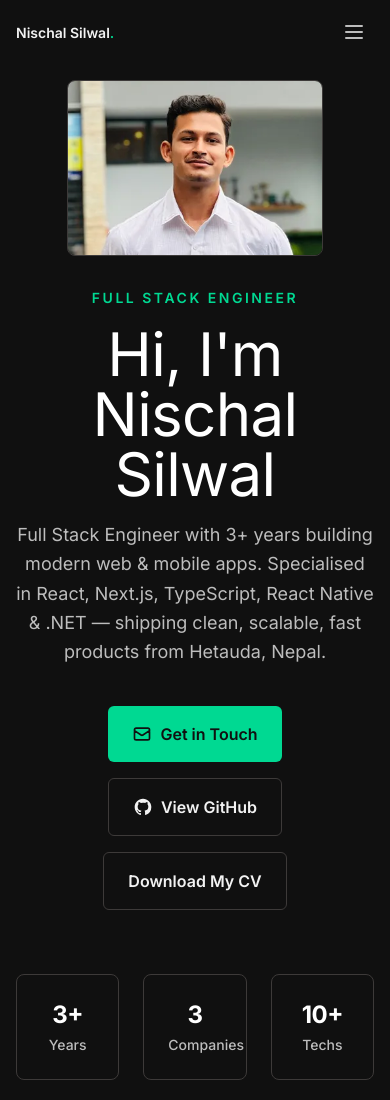
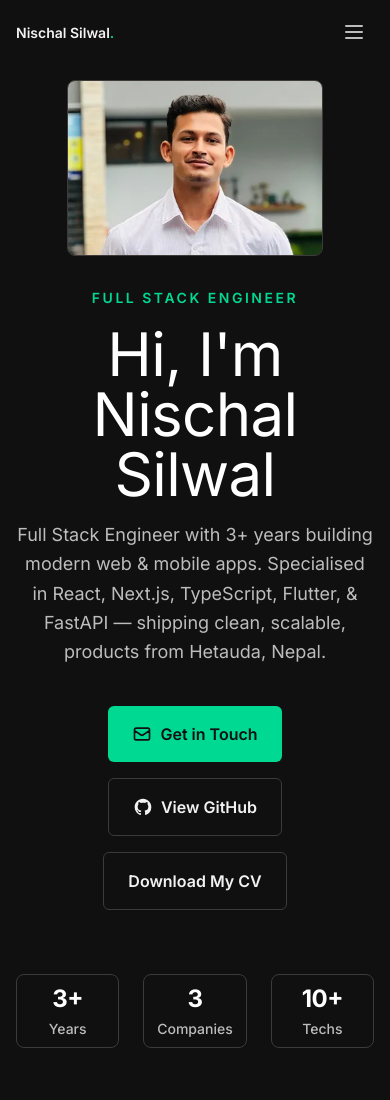
Before and after one commit to NischalSilwal/react-portfolio, an Astro site: page / in a window 390 px wide. Shown: the top 1100 px of the page. Built offline with nearby package versions, Linux system fonts and the light colour scheme; Astro itself is replaced by a stand-in of ours.

Commit message:
refact/update-cv: improve hero stat card responsiveness and updated cv

```diff
--- a/src/components/sections/Hero.tsx
+++ b/src/components/sections/Hero.tsx
@@ -121,11 +121,11 @@ interface StatCardProps {
 
 function StatCard({ value, label }: StatCardProps) {
   return (
-    <div className="p-6 rounded-md bg-canvas border border-hairline transition-colors duration-300 hover:border-body/30">
+    <div className="p-2 sm:p-6 rounded-md bg-canvas border border-hairline transition-colors duration-300 hover:border-body/30">
       <div className="text-display-md text-ink-strong mb-1">
         {value}
       </div>
-      <div className="text-body-sm text-body font-medium">
+      <div className="text-body-sm text-body font-medium break-words">
         {label}
       </div>
     </div>
--- a/src/data/portfolio.ts
+++ b/src/data/portfolio.ts
@@ -4,7 +4,7 @@ export const personalInfo: PersonalInfo = {
   name: 'Nischal',
   surname: 'Silwal',
   title: 'Full Stack Engineer',
-  description: `Full Stack Engineer with 3+ years building modern web & mobile apps. Specialised in React, Next.js, TypeScript, React Native & .NET — shipping clean, scalable, fast products from Hetauda, Nepal.`,
+  description: `Full Stack Engineer with 3+ years building modern web & mobile apps. Specialised in React, Next.js, TypeScript, Flutter, & FastAPI — shipping clean, scalable, products from Hetauda, Nepal.`,
   avatar: '/og-image.webp',
   email: 'nischalsilwalhtd@gmail.com',
   github: 'https://github.com/NischalSilwal',
--- a/src/layouts/Layout.astro
+++ b/src/layouts/Layout.astro
@@ -7,10 +7,10 @@
     <meta name="viewport" content="width=device-width, initial-scale=1.0" />
 
     <!-- Primary Meta Tags -->
-    <title>Nischal Silwal | Full Stack Engineer | React & .NET</title>
-    <meta name="title" content="Nischal Silwal | Full Stack Engineer | React & .NET" />
+    <title>Nischal Silwal | Full Stack Engineer | Next.js & FastAPI</title>
+    <meta name="title" content="Nischal Silwal | Full Stack Engineer | Next.js & FastAPI" />
     <meta name="description" content="Nischal Silwal is a Full Stack Engineer from Nepal specializing in React, Next.js, and .NET. Building scalable web and mobile apps with 3+ years of experience." />
-    <meta name="keywords" content="Nischal Silwal, nischalsilwal, nischal siwal, NischalSilwal, Nischal, Silwal, Full Stack Engineer, React Developer, .NET Developer, Software Engineer Nepal, Hetauda" />
+    <meta name="keywords" content="Nischal Silwal, nischalsilwal, nischal siwal, NischalSilwal, Nischal, Silwal, Full Stack Engineer, Next Developer, .NET Developer, Software Engineer Nepal, Hetauda" />
     <meta name="author" content="Nischal Silwal" />
     <meta name="robots" content="index, follow" />
     <link rel="canonical" href="https://www.nischalsilwal.com.np/" />
@@ -53,7 +53,7 @@
         "url": "https://www.nischalsilwal.com.np",
         "image": "https://www.nischalsilwal.com.np/og-image.webp",
         "jobTitle": "Full Stack Engineer",
-        "description": "Full Stack Engineer specializing in React, Next.js, and .NET with 3+ years of experience.",
+        "description": "Full Stack Engineer specializing in Next.js and FastAPI with 3+ years of experience.",
         "address": {
           "@type": "PostalAddress",
           "addressLocality": "Hetauda",
```
Also changed, not shown: 1 other file. Lines whose indentation alone changed are shown as unchanged.
